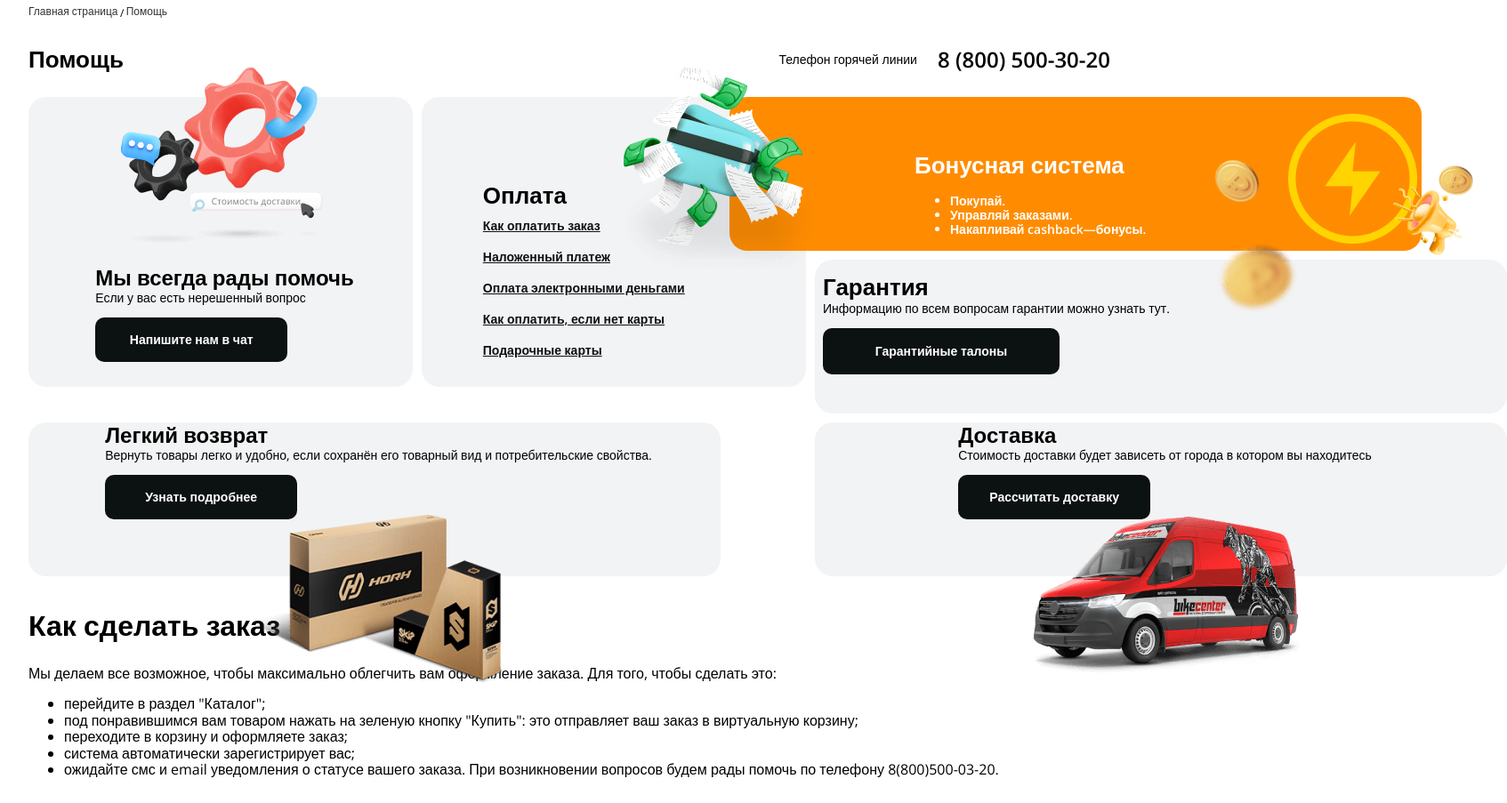
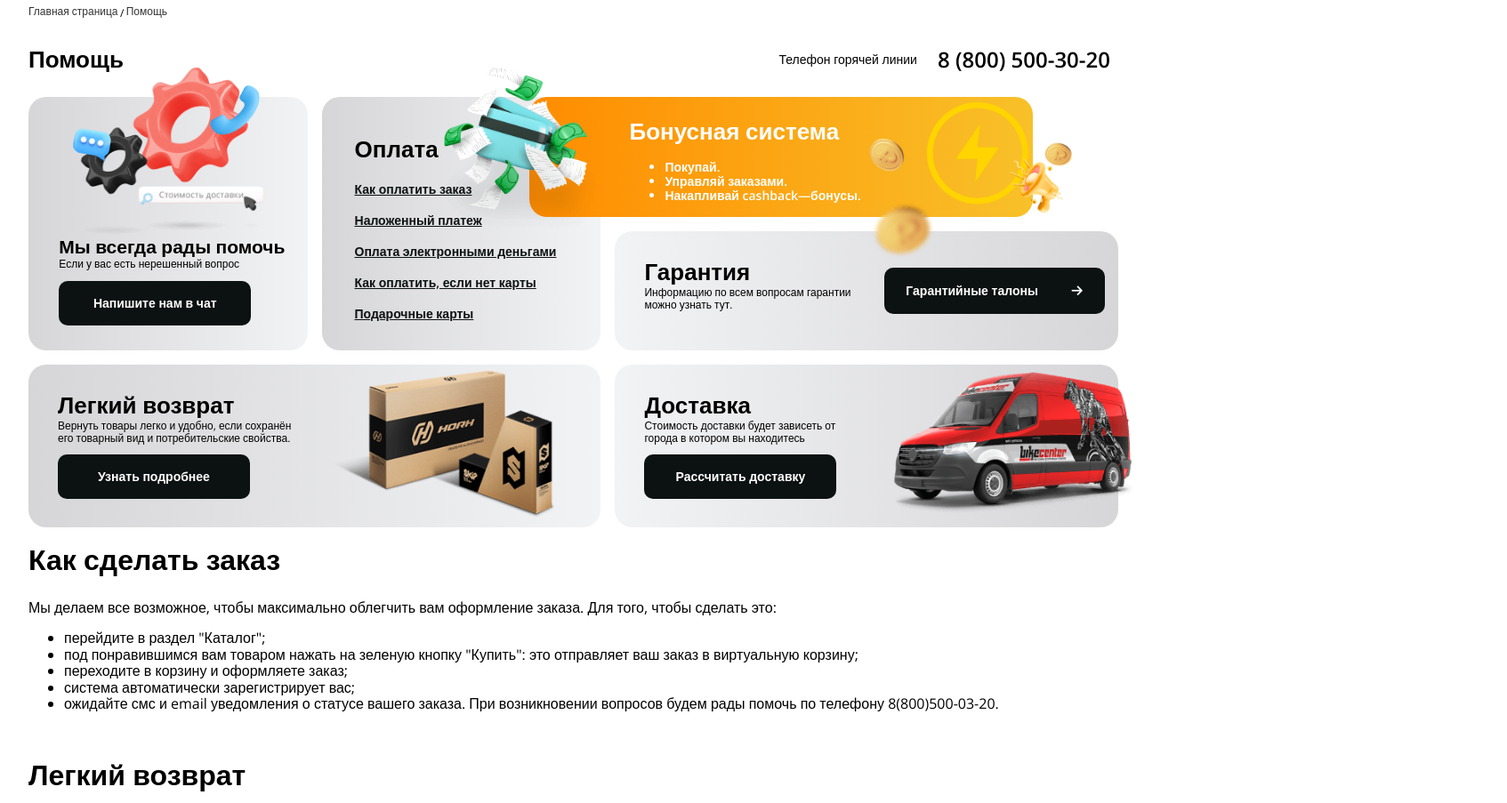
Before and after one commit to Lira11io/BikeCenter, a plain HTML site: page index.html in a window 1280 px wide. Shown: the part 197-1100 px from the top of the page at 89% size, 1694 px wide, since content can reach past the window. Drawn offline with nearby package versions, Linux system fonts and the light colour scheme; files that its build step writes are made by us from their sources.

Commit message:
добавлены переменные для градиентных цветов, дописаны стили для блоков с видами помощи

```diff
--- a/assets/sass/_variables.scss
+++ b/assets/sass/_variables.scss
@@ -1,3 +1,9 @@
+//Основные цвета
 $color1: #0c1111;
 $color2: #ffffff;
 $color3: #333333;
+
+//Цвета градиентов
+$color_grey: linear-gradient(to right, #d6d6d8, #f2f3f5);
+$color_grey2: linear-gradient(to right, #f2f3f5, #d6d6d8);
+$color_orange: linear-gradient(to right, #ff8c00, #f8c129);
--- a/assets/sass/components/_main_help.scss
+++ b/assets/sass/components/_main_help.scss
@@ -1,24 +1,11 @@
 /*обертка блоков с описанием видов помощи*/
 .main__help-wrapper {
   display: grid;
-  grid-template-columns: 432px 432px 778px;
-  grid-template-rows: 1fr 1fr 1fr;
+  grid-template-columns: 25.8% 25.8% 46.47%;
+  grid-template-rows: 28.9% 28.9% 39.3%;
   position: relative;
-  /* display: flex;
-    justify-content: space-between; */
-  gap: 10px;
+  gap: 16px;
   padding: 5px 2.5vw;
-}
-
-/*размеры квадратных блоков с помощью*/
-.main__help-blok_square {
-  width: 432px;
-  height: 326px;
-}
-/*размеры прямоугольных блоков с помощью*/
-.main__help-blok_rectangle {
-  width: 778px;
-  height: 173px;
 }
 
 /*1 блок с видом помощи*/
@@ -27,7 +14,7 @@
   display: flex;
   flex-direction: column;
   justify-content: space-between;
-  background-color: #f2f3f5;
+  background: $color_grey;
   border-radius: 20px;
 }
 
@@ -38,6 +25,7 @@
   justify-content: center;
 }
 .main__help-img-pic {
+  width: 76.6%;
   position: absolute;
   top: -33px;
 }
@@ -53,14 +41,13 @@
 /*заголовок 1 блока*/
 .main__help-text-headline {
   @include Bold;
-  font-size: 24px;
+  font-size: 21px;
   margin: 0 auto 1px 9px;
 }
 
 /*текст в 1 блоке*/
 .main__help-text-str {
   @include regular;
-  font-size: 14px;
   margin: 0 auto 1em 9px;
 }
 
@@ -85,7 +72,7 @@
   display: flex;
   flex-direction: column;
   justify-content: flex-end;
-  background-color: #f2f3f5;
+  background: $color_grey;
   border-radius: 20px;
 }
 /*обертка для 2 картинки*/
@@ -97,7 +84,8 @@
     z-index: 10;
     position: absolute;
     top: -33px;
-    left: -131px;
+    left: -105px;
+    width: 34.7%;
   }
 }
 /*обертка 2 блока с текстом*/
@@ -106,13 +94,13 @@
   flex-direction: column;
   flex-wrap: wrap;
   margin-bottom: 1.5em;
-  margin-left: 4.3em;
+  margin-left: 2.3em;
 }
 /*заголовок 2 блока*/
 .main__help-text-headline-card {
   @include Bold;
   font-size: 26px;
-  margin: 0 auto 1px 0;
+  margin: 0 auto 12px 0;
 }
 
 /*текст в 2 блоке*/
@@ -132,8 +120,10 @@
   display: flex;
   flex-direction: column;
   justify-content: space-between;
-  background-color: #ff8c00;
+  background: $color_orange;
   border-radius: 20px;
+  max-width: 100%;
+  width: 100%;
 }
 /*обертка для 3 картинки*/
 .main__help-img-bonus {
@@ -142,9 +132,10 @@
   justify-content: flex-end;
 
   .main__help-img-pic-bonus {
-    //width: 70%;
     position: absolute;
-    right: -58px;
+    top: 6px;
+    right: -44px;
+    width: 43%;
   }
 }
 /*обертка 3 блока с текстом*/
@@ -153,7 +144,7 @@
   flex-direction: column;
   flex-wrap: wrap;
   margin-top: 1.5em;
-  margin-left: 13em;
+  margin-left: 7em;
   color: $color2;
 }
 /*заголовок 3 блока*/
@@ -162,7 +153,6 @@
   font-size: 26px;
   margin: 0 auto 1px 0;
 }
-
 /*текст в 3 блоке*/
 .main__help-text-str-bonus {
   @include SemiBold;
@@ -173,19 +163,15 @@
 .main__help-blok-guarantee {
   grid-area: 2 / 3/ 3 / 4;
   display: flex;
-  flex-direction: column;
-  flex-wrap: wrap;
-  justify-content: center;
-  background-color: #f2f3f5;
+  align-items: center;
+  background: $color_grey2;
   border-radius: 20px;
 }
 /*обертка 4 блока с текстом*/
 .main__help-text-guarantee {
   display: flex;
-  flex-direction: column;
   flex-wrap: wrap;
-  justify-content: center;
-  //align-content: space-around;
+  margin-left: 24px;
 }
 /*заголовок 4 блока*/
 .main__help-text-headline-guarantee {
@@ -196,31 +182,127 @@
 /*текст в 4 блоке*/
 .main__help-text-str-guarantee {
   @include regular;
-  font-size: 14px;
   margin: 0 auto 1em 9px;
 }
 
 /*кнопка в 4 блоке*/
-.main__help-text-btn-guarantee {
+.main__help-btn-guarantee {
+  display: flex;
+
+  .main__help-text-btn-guarantee {
+    @include SemiBold;
+    font-size: 14px;
+    background-color: $color1;
+    color: $color2;
+    width: 248px;
+    height: 52px;
+    border: none;
+    border-radius: 10px;
+    margin: 0 15px 0 9px;
+    cursor: pointer;
+    display: flex;
+    justify-content: space-around;
+    align-items: center;
+  }
+}
+
+///////////*5 блок*/
+.main__help-blok-return {
+  grid-area: 3 / 1 / 4 / 3;
+  background: $color_grey;
+  border-radius: 20px;
+  display: flex;
+}
+
+/*обертка 5 блока с текстом*/
+.main__help-text-return {
+  display: flex;
+  flex-wrap: wrap;
+  align-content: center;
+  margin-left: 24px;
+}
+/*заголовок 5 блока*/
+.main__help-text-headline-return {
+  @include Bold;
+  font-size: 26px;
+  margin: 0 auto 1px 9px;
+}
+/*текст в 5 блоке*/
+.main__help-text-str-return {
+  @include regular;
+  margin: 0 auto 1em 9px;
+}
+
+/*кнопка в 5 блоке*/
+.main__help-text-btn-return {
   @include SemiBold;
   font-size: 14px;
   background-color: $color1;
   color: $color2;
-  width: 266px;
-  height: 52px;
+  width: 216px;
+  height: 50px;
   border: none;
   border-radius: 10px;
-  margin: 0 auto 2em 9px;
+  margin: 0 15px 0 9px;
   cursor: pointer;
 }
 
-.main__help-blok-return {
-  grid-area: 3 / 1 / 4 / 3;
-  background-color: #f2f3f5;
-  border-radius: 20px;
+/*картинка в 5 блоке*/
+.main__help-img-return {
+  position: relative;
+  display: flex;
+  justify-content: center;
+  .main__help-img-pic-return {
+    margin: 7px 2em 10px 10px;
+  }
 }
+
+///////////*6 блок*/
 .main__help-blok-delivery {
   grid-area: 3 / 3 / 4 / 4;
-  background-color: #f2f3f5;
+  background: $color_grey2;
   border-radius: 20px;
+  display: flex;
 }
+/*обертка 6 блока с текстом*/
+.main__help-text-delivery {
+  display: flex;
+  flex-wrap: wrap;
+  align-content: center;
+  margin-left: 24px;
+}
+/*заголовок 6 блока*/
+.main__help-text-headline-delivery {
+  @include Bold;
+  font-size: 26px;
+  margin: 0 auto 1px 9px;
+}
+/*текст в 6 блоке*/
+.main__help-text-str-delivery {
+  @include regular;
+  margin: 0 auto 1em 9px;
+}
+
+/*кнопка в 6 блоке*/
+.main__help-text-btn-delivery {
+  @include SemiBold;
+  font-size: 14px;
+  background-color: $color1;
+  color: $color2;
+  width: 216px;
+  height: 50px;
+  border: none;
+  border-radius: 10px;
+  margin: 0 15px 0 9px;
+  cursor: pointer;
+}
+
+/*картинка в 6 блоке*/
+.main__help-img-delivery {
+  position: relative;
+  display: flex;
+  justify-content: center;
+  .main__help-img-pic-delivery {
+    margin: 7px 5em 10px 10px;
+  }
+}
--- a/index.html
+++ b/index.html
@@ -173,7 +173,7 @@
             </div>
           </div>
           <div class="main__help-wrapper">
-            <div class="main__help-blok main__help-blok_square">
+            <div class="main__help-blok">
               <div class="main__help-img">
                 <img
                   class="main__help-img-pic"
@@ -189,7 +189,7 @@
                 <button class="main__help-text-btn">Напишите нам в чат</button>
               </div>
             </div>
-            <div class="main__help-blok-card main__help-blok_square">
+            <div class="main__help-blok-card">
               <div class="main__help-text-card">
                 <p class="main__help-text-headline-card">Оплата</p>
                 <a class="main__help-text-str-card" href="url"
@@ -209,7 +209,7 @@
                 >
               </div>
             </div>
-            <div class="main__help-blok-bonus main__help-blok_rectangle">
+            <div class="main__help-blok-bonus">
               <div class="main__help-img-card">
                 <img
                   class="main__help-img-pic-card"
@@ -235,46 +235,55 @@
                 </ul>
               </div>
             </div>
-            <div class="main__help-blok-guarantee main__help-blok_rectangle">
+            <div class="main__help-blok-guarantee">
               <div class="main__help-text-guarantee">
                 <p class="main__help-text-headline-guarantee">Гарантия</p>
                 <p class="main__help-text-str-guarantee">
                   Информацию по всем вопросам гарантии можно узнать тут.
                 </p>
+              </div>
+              <div class="main__help-btn-guarantee">
                 <button class="main__help-text-btn-guarantee">
-                  Гарантийные талоны
+                  Гарантийные талоны<i
+                    class="fa fa-arrow-right"
+                    aria-hidden="true"
+                  ></i>
                 </button>
               </div>
             </div>
-            <div class="main__help-blok-return main__help-blok_rectangle">
-              <div class="main__help-text">
-                <p class="main__help-text-headline">Легкий возврат</p>
-                <p class="main__help-text-str">
+            <div class="main__help-blok-return">
+              <div class="main__help-text-return">
+                <p class="main__help-text-headline-return">Легкий возврат</p>
+                <p class="main__help-text-str-return">
                   Вернуть товары легко и удобно, если сохранён его товарный вид
                   и потребительские свойства.
                 </p>
-                <button class="main__help-text-btn">Узнать подробнее</button>
+                <button class="main__help-text-btn-return">
+                  Узнать подробнее
+                </button>
               </div>
-              <div class="main__help-img">
+              <div class="main__help-img-return">
                 <img
-                  class="main__help-img-pic"
+                  class="main__help-img-pic-return"
                   src="./assets/img/boxes.png"
                   alt="коробки"
                 />
               </div>
             </div>
-            <div class="main__help-blok-delivery main__help-blok_rectangle">
-              <div class="main__help-text">
-                <p class="main__help-text-headline">Доставка</p>
-                <p class="main__help-text-str">
+            <div class="main__help-blok-delivery">
+              <div class="main__help-text-delivery">
+                <p class="main__help-text-headline-delivery">Доставка</p>
+                <p class="main__help-text-str-delivery">
                   Стоимость доставки будет зависеть от города в котором вы
                   находитесь
                 </p>
-                <button class="main__help-text-btn">Рассчитать доставку</button>
+                <button class="main__help-text-btn-delivery">
+                  Рассчитать доставку
+                </button>
               </div>
-              <div class="main__help-img">
+              <div class="main__help-img-delivery">
                 <img
-                  class="main__help-img-pic"
+                  class="main__help-img-pic-delivery"
                   src="./assets/img/car.png"
                   alt="машина"
                 />
@@ -382,6 +391,10 @@
         <div class="footer__download">Скачайте наше приложение</div>
       </footer>
       <!-- конец футера -->
+      <script
+        src="https://kit.fontawesome.com/53d1595260.js"
+        crossorigin="anonymous"
+      ></script>
     </div>
   </body>
 </html>
```
